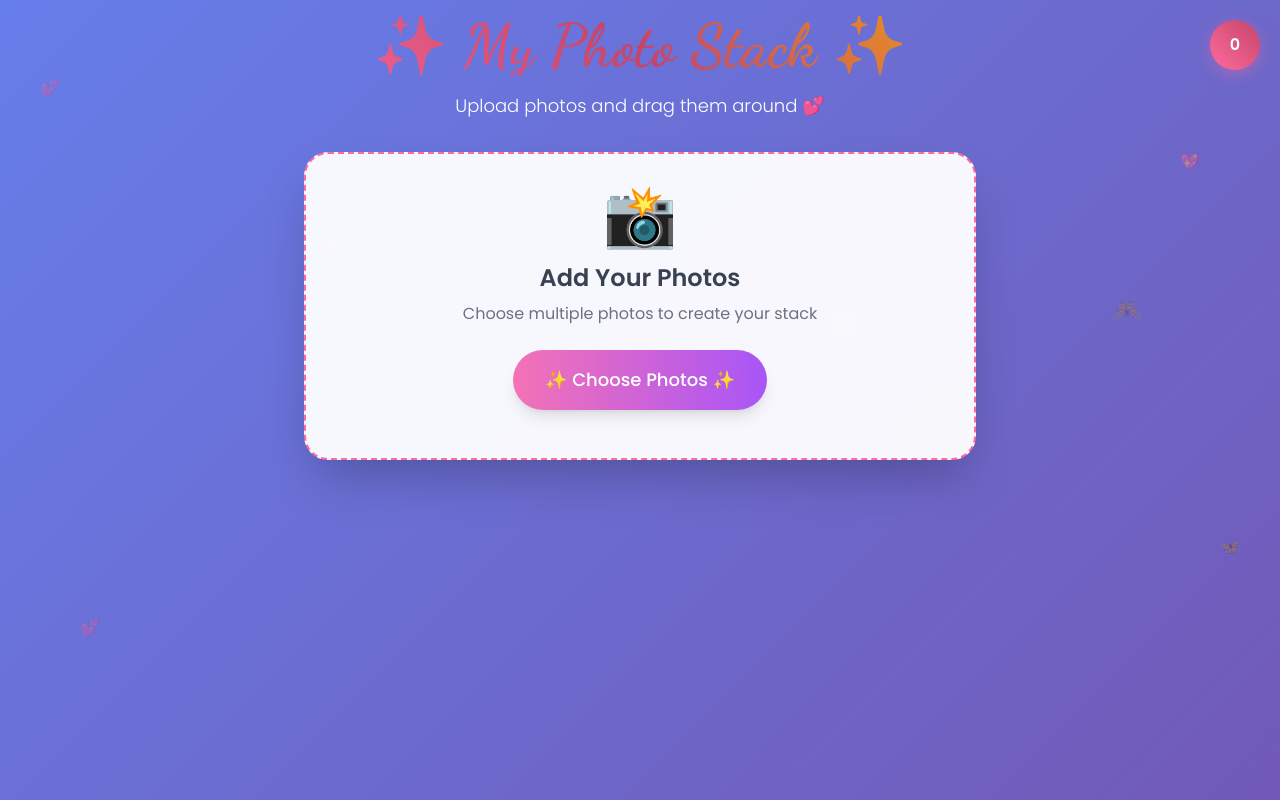
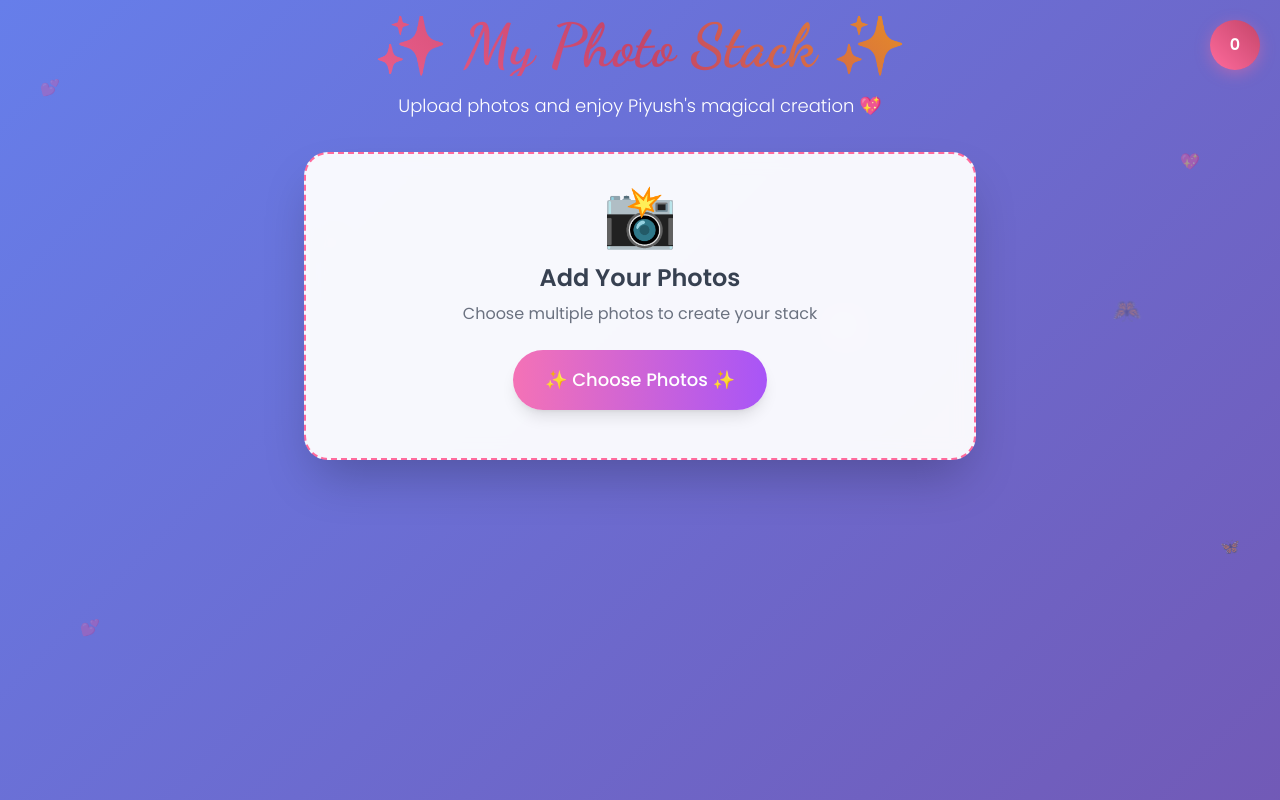
Before and after one commit to p4p-iyush/Pretty-Photo-Stack, a plain HTML site: page index.html in a window 1280 px wide. Shown: the top 800 px of the page. Drawn offline with nearby package versions, Linux system fonts and the light colour scheme.

Commit message:
Update index.html

```diff
--- a/index.html
+++ b/index.html
@@ -142,8 +142,9 @@
                 ✨ My Photo Stack ✨
             </h1>
             <p class="text-white text-lg font-light">
-                Upload photos and drag them around 💕
-            </p>
+    Upload photos and enjoy Piyush's magical creation 💖
+</p>
+
         </div>
 
         <!-- Upload Section -->
```
